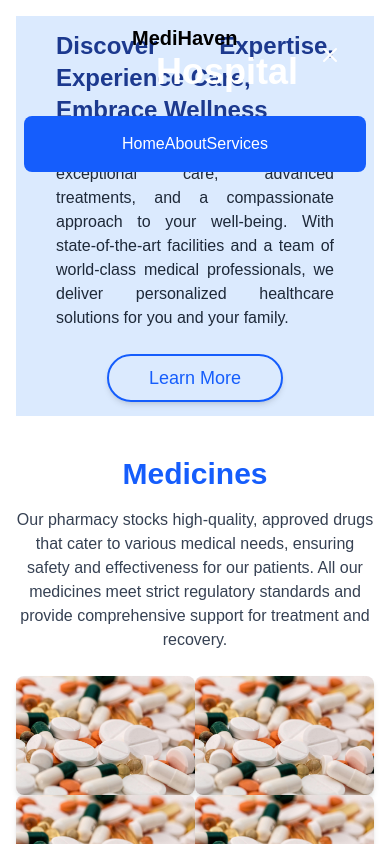
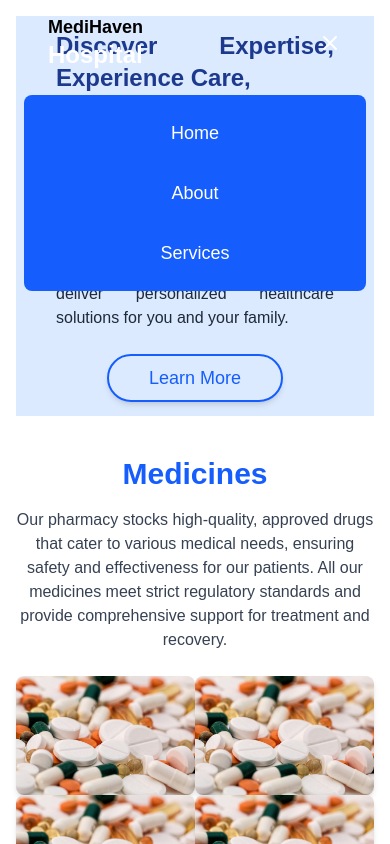
Before and after one commit to HellenAchiengNyandara/Medihaven-Web, a Next.js app: page / in a window 390 px wide. Both pictures are taken after a click on the button 330 px from the left and 54 px from the top of the page. Shown: the top 844 px of the page. Built offline with nearby package versions, Linux system fonts and the light colour scheme.

Commit message:
Header mobile alignment and responsiveness

```diff
--- a/src/app/components/Header.tsx
+++ b/src/app/components/Header.tsx
@@ -8,38 +8,38 @@ const Header = () => {
   const [menuOpen, setMenuOpen] = useState(false);
 
   return (
-    <header className="fixed top-0 left-0 w-full z-50 bg-transparent px-6 max-w-6xl mx-auto">
+    <header className="fixed top-0 left-0 w-full z-50 bg-transparent px-6">
       <div className="max-w-[1440px] mx-auto flex justify-between items-center py-4 px-6">
 
-        {/* Title Section */}
-        <div className="flex items-center ml-15">
-          <h1 className="text-black text-xl font-semibold ml-4 p-2">
-            MediHaven <br />
-            <span className="font-bold text-4xl text-white ml-6">Hospital</span>
+        {/* Logo Section */}
+        <div className="flex items-center">
+          <h1 className="text-black text-lg md:text-xl font-semibold">
+            <span className="block leading-tight">MediHaven</span>
+            <span className="font-bold text-2xl md:text-4xl text-white">
+              Hospital
+            </span>
           </h1>
         </div>
 
-        {/* Navigation */}
-        <nav className="hidden md:flex space-x-6 border-2 border-white px-6 py-2 rounded-lg">
+        {/* Navigation (Desktop) */}
+        <nav className="hidden md:flex space-x-8 border-2 border-white px-6 py-2 rounded-lg">
           <Link href="/" className="text-white text-lg hover:underline">Home</Link>
           <Link href="/about" className="text-white text-lg hover:underline">About</Link>
           <Link href="/services" className="text-white text-lg hover:underline">Services</Link>
         </nav>
 
-        {/* Mobile Menu */}
-        <div className="md:hidden">
-          <button onClick={() => setMenuOpen(!menuOpen)} className="text-white text-2xl">
-            {menuOpen ? <FiX /> : <FiMenu />}
-          </button>
-        </div>
+        {/* Mobile Menu Button */}
+        <button onClick={() => setMenuOpen(!menuOpen)} className="md:hidden text-white text-2xl">
+          {menuOpen ? <FiX /> : <FiMenu />}
+        </button>
       </div>
 
       {/* Mobile Dropdown Menu */}
       {menuOpen && (
-        <div className="md:hidden bg-blue-600 text-white text-center p-4 space-y-3 rounded-lg">
-          <Link href="/" onClick={() => setMenuOpen(false)}>Home</Link>
-          <Link href="/about" onClick={() => setMenuOpen(false)}>About</Link>
-          <Link href="/services" onClick={() => setMenuOpen(false)}>Services</Link>
+        <div className="md:hidden bg-blue-600 text-white text-center p-4 space-y-4 rounded-lg mt-2">
+          <Link href="/" className="block py-2 text-lg hover:underline" onClick={() => setMenuOpen(false)}>Home</Link>
+          <Link href="/about" className="block py-2 text-lg hover:underline" onClick={() => setMenuOpen(false)}>About</Link>
+          <Link href="/services" className="block py-2 text-lg hover:underline" onClick={() => setMenuOpen(false)}>Services</Link>
         </div>
       )}
     </header>
```
